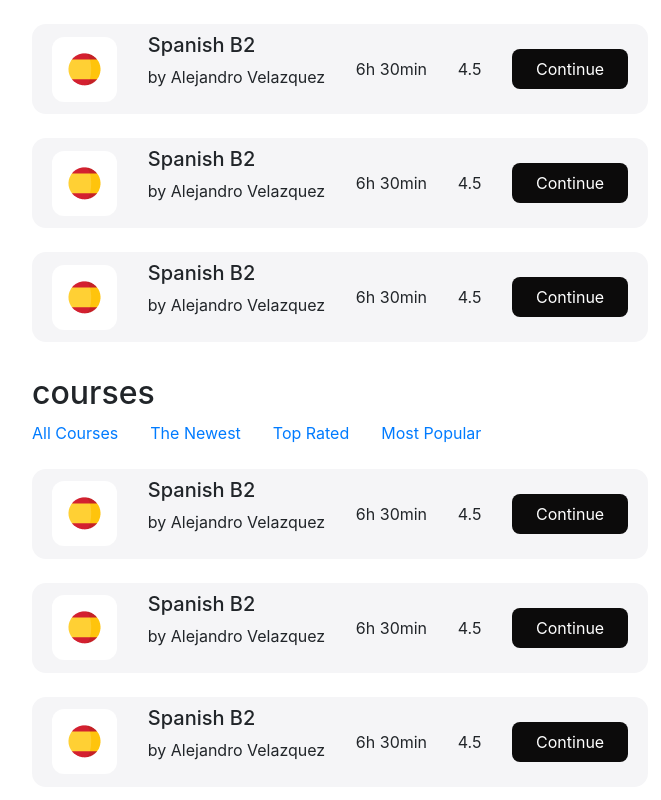
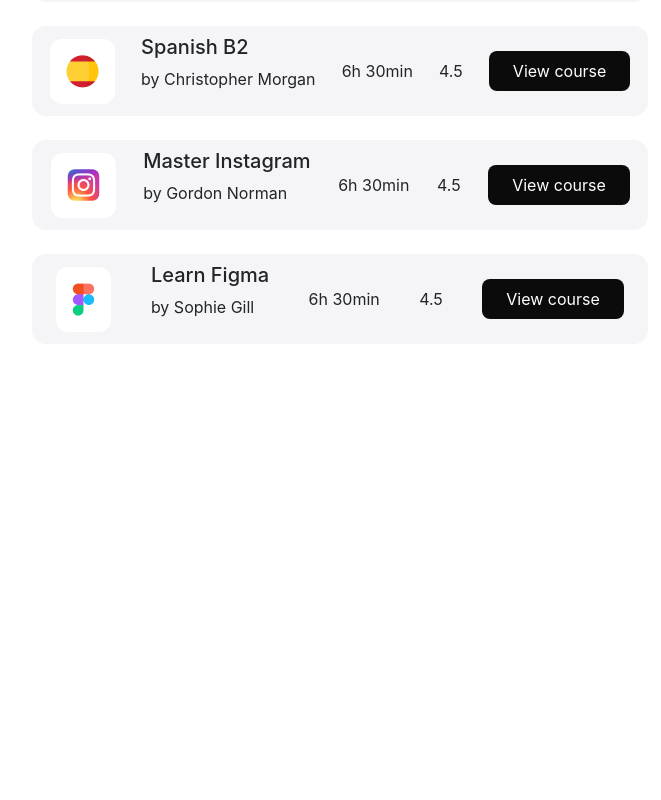
Before and after one commit to jimmy0705/clinikk-task, a React (Create React App) app: page / in a window 1280 px wide. Shown: the part 1000-1800 px from the top of the page, without its empty margins (85-746 px from the left). After the commit the page ends 1368 px from the top, so only its background shows below. Built offline with nearby package versions, Linux system fonts and the light colour scheme.

Commit message:
allcourses section passing data dynamically

```diff
--- a/src/Allcoursesdata.js
+++ b/src/Allcoursesdata.js
@@ -4,43 +4,43 @@ const AllcoursesData = [
     {
         id: 1,
         title:"Spanish B2",
-        img:"Spanish B2",
-        author:"Spanish B2",
+        img:"course1",
+        author:"Christopher Morgan",
         url: "It’s hard to explain puns to kleptomaniacs because they always take things literally."
     },
     {
         id: 2,
-        title:"Spanish B2",
-        img:"Spanish B2",
-        author:"Spanish B2",
+        title:"Master Instagram",
+        img:"course2",
+        author:"Gordon Norman",
         url: "It’s hard to explain puns to kleptomaniacs because they always take things literally."
     },
     {
         id: 3,
-        title:"Spanish B2",
-        img:"Spanish B2",
-        author:"Spanish B2",
+        title:"Learn Figma",
+        img:"course3",
+        author:"Sophie Gill",
         url: "It’s hard to explain puns to kleptomaniacs because they always take things literally."
     },
     {
         id: 4,
         title:"Spanish B2",
-        img:"Spanish B2",
-        author:"Spanish B2",
+        img:"course1",
+        author:"Christopher Morgan",
         url: "It’s hard to explain puns to kleptomaniacs because they always take things literally."
     },
     {
         id: 5,
-        title:"Spanish B2",
-        img:"Spanish B2",
-        author:"Spanish B2",
+        title:"Master Instagram",
+        img:"course2",
+        author:"Gordon Norman",
         url: "It’s hard to explain puns to kleptomaniacs because they always take things literally."
     },
     {
         id: 6,
-        title:"Spanish B2",
-        img:"Spanish B2",
-        author:"Spanish B2",
+        title:"Learn Figma",
+        img:"course3",
+        author:"Sophie Gill",
         url: "It’s hard to explain puns to kleptomaniacs because they always take things literally."
     }
 ]
--- a/src/Mycoursedata.js
+++ b/src/Mycoursedata.js
@@ -10,7 +10,7 @@ const MycoursesData = [
     },
     {
         id: 2,
-        title:"Spanish B2",
+        title:"Master Instagram",
         img:"course2",
         author:"Gordon Norman",
         url: "It’s hard to explain puns to kleptomaniacs because they always take things literally."
--- a/src/components/Main.js
+++ b/src/components/Main.js
@@ -29,8 +29,8 @@ function Main() {
     <Col sm={7}>
         <Welcome/>
         <Mycourse MycoursesData={MycoursesData} key ={MycoursesData.id}/>
-        {  AllcoursesData.map(course => <Allcourse course={course}  />)}
-        {/* <Allcourse/> */}
+        {/* {  AllcoursesData.map(course => <Allcourse course={course}  />)} */}
+        <Allcourse AllcoursesData = {AllcoursesData}  key = {AllcoursesData.id}/>
     </Col>
     <Col sm={5}>
         <Data/>
--- a/src/components/courses/Allcourses.js
+++ b/src/components/courses/Allcourses.js
@@ -5,9 +5,14 @@ import { Container ,Row,Col} from 'react-bootstrap';
 
  import './courses.css';
  //import hello from '../images/Helllo-boy.svg';
+import AllcoursesData from '../../Allcoursesdata';
 
 
-function Allcourse() {
+function Allcourse(props) {
+ const AllcoursesData =  props.AllcoursesData;
+// const img = AllcoursesData.img;
+
+
   return (
 
     <div className="allcourse-area">
@@ -20,14 +25,18 @@ function Allcourse() {
       </div>
 
       {/* all courses area */}
+
+      {  AllcoursesData.map(course =>
+
+
         <div className="course-div">
         <div className="course-img-area">
-      <img className="img-fluid course-img" src={require('./images/course1.png')} />
+        <img className="img-fluid course-img" src={require(`./images/${course.img}.png`)} />
         </div>
 
         <div>
-      <h5>Spanish B2</h5>
-      <p>by Alejandro Velazquez</p>
+        <h5>{course.title}</h5>
+      <p>by {course.author}</p>
         </div>
         <div>
         6h 30min
@@ -37,119 +46,18 @@ function Allcourse() {
         </div>
 
         <div>
-        <button  className="mycourse-btn">Continue</button>
-      </div>
-
-      </div>
-      <div className="course-div">
-      <div className="course-img-area">
-      <img className="img-fluid course-img" src={require('./images/course1.png')} />
-      </div>
-
-      <div>
-      <h5>Spanish B2</h5>
-      <p>by Alejandro Velazquez</p>
-      </div>
-      <div>
-      6h 30min
-      </div>
-      <div>
-        4.5
-      </div>
-
-      <div>
-        <button  className="mycourse-btn">Continue</button>
-      </div>
-
-      </div>
-      <div className="course-div">
-      <div className="course-img-area">
-      <img className="img-fluid course-img" src={require('./images/course1.png')} />
-      </div>
-
-      <div>
-      <h5>Spanish B2</h5>
-      <p>by Alejandro Velazquez</p>
-      </div>
-      <div>
-      6h 30min
-      </div>
-      <div>
-        4.5
-      </div>
-
-      <div>
-        <button  className="mycourse-btn">Continue</button>
+          <button  className="mycourse-btn">View course</button>
         </div>
 
         </div>
 
-      <div className="course-div">
-      <div className="course-img-area">
-      <img className="img-fluid course-img" src={require('./images/course1.png')} />
-      </div>
 
-      <div>
-      <h5>Spanish B2</h5>
-      <p>by Alejandro Velazquez</p>
-      </div>
-      <div>
-      6h 30min
-      </div>
-      <div>
-        4.5
-      </div>
+      )}
 
-      <div>
-        <button  className="mycourse-btn">Continue</button>
-      </div>
 
-      </div>
-      <div className="course-div">
-      <div className="course-img-area">
-      <img className="img-fluid course-img" src={require('./images/course1.png')} />
-      </div>
 
-      <div>
-      <h5>Spanish B2</h5>
-      <p>by Alejandro Velazquez</p>
-      </div>
 
-      <div>
-      6h 30min
-      </div>
 
-      <div>
-        4.5
-      </div>
-
-      <div>
-        <button  className="mycourse-btn">Continue</button>
-      </div>
-
-      </div>
-      <div className="course-div">
-      <div className="course-img-area">
-      <img className="img-fluid course-img" src={require('./images/course1.png')} />
-      </div>
-
-      <div>
-      <h5>Spanish B2</h5>
-      <p>by Alejandro Velazquez</p>
-      </div>
-
-      <div>
-      6h 30min
-      </div>
-      <div>
-        4.5
-      </div>
-
-      <div>
-        <button  className="mycourse-btn">Continue</button>
-      </div>
-
-      </div>
 
     </div>
   );
--- a/src/components/courses/courses.css
+++ b/src/components/courses/courses.css
@@ -17,6 +17,14 @@
 }
 .tabs{
     padding-right: 2em;
+}
+
+a.tabs {
+    font-style: normal;
+    font-weight: 500;
+    font-size: 16px;
+    line-height: 26px;
+    color: #0C0B0B;
 }
 
 .mycourse-btn{
```
Lines whose indentation alone changed are shown as unchanged.
